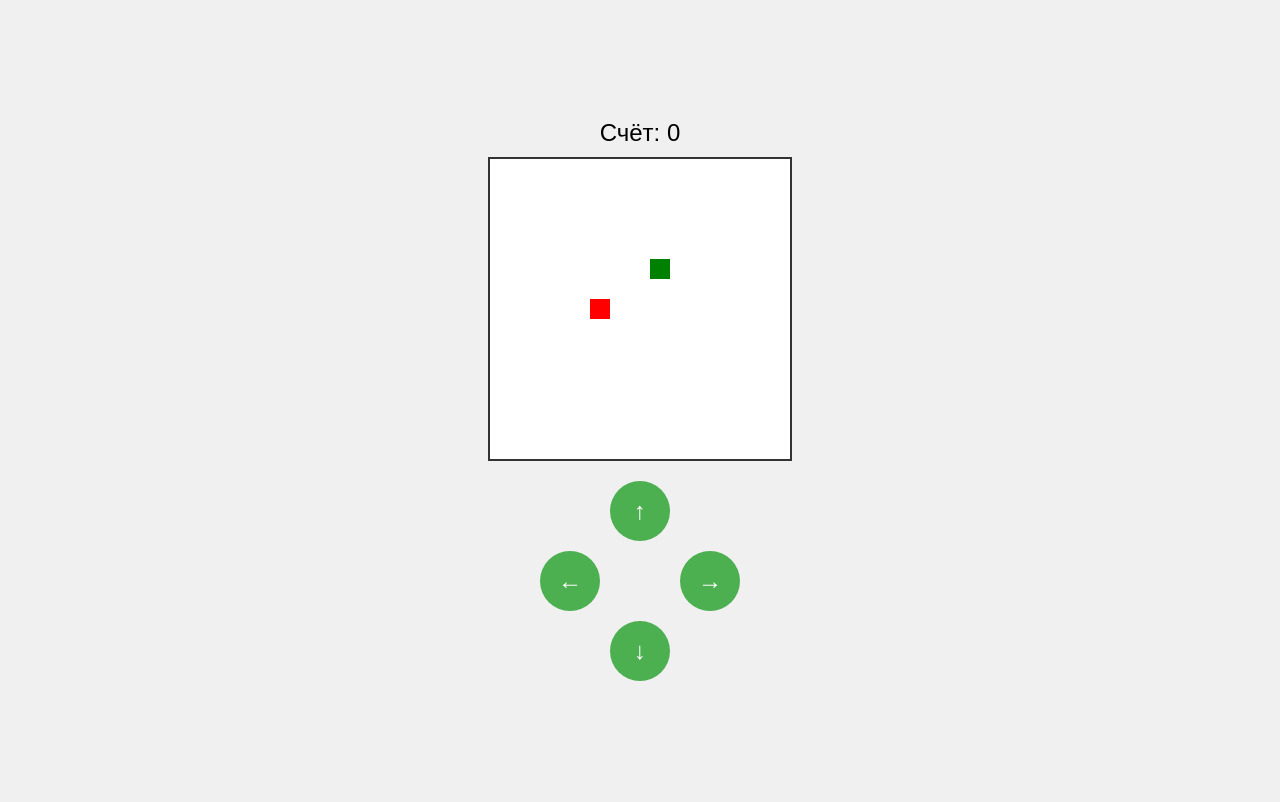
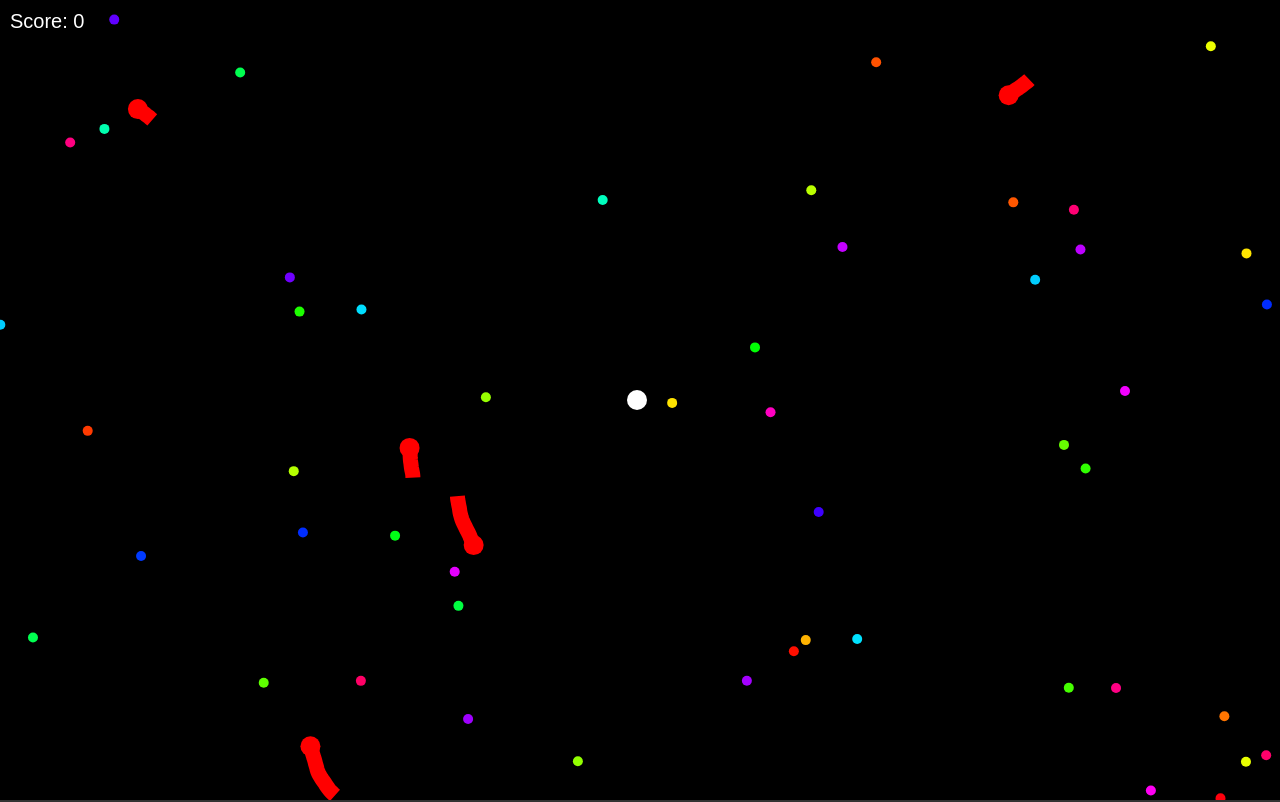
Before and after one commit to danchossssssi/test, a plain HTML site: page index.html in a window 1280 px wide. Drawn offline with Linux system fonts and the light colour scheme.

Commit message:
Update index.html

```diff
--- a/index.html
+++ b/index.html
@@ -1,172 +1,251 @@
 <!DOCTYPE html>
 <html>
 <head>
-    <title>Змейка</title>
+    <title>Slither.io Clone</title>
     <style>
         body {
+            margin: 0;
+            overflow: hidden;
+            background: #000;
             display: flex;
             justify-content: center;
             align-items: center;
             height: 100vh;
-            margin: 0;
-            background: #f0f0f0;
-            font-family: Arial, sans-serif;
-            touch-action: manipulation; /* Отключаем масштабирование на тач-устройствах */
-        }
-        #gameContainer {
-            display: flex;
-            flex-direction: column;
-            align-items: center;
+            font-family: Arial;
         }
         canvas {
             border: 2px solid #333;
-            background: #fff;
         }
         #score {
-            text-align: center;
-            font-size: 24px;
-            margin-bottom: 10px;
+            position: absolute;
+            top: 10px;
+            left: 10px;
+            color: white;
+            font-size: 20px;
         }
-        #controls {
-            display: grid;
-            grid-template-areas:
-                ". up ."
-                "left . right"
-                ". down .";
-            gap: 10px;
-            margin-top: 20px;
-        }
-        #up, #down, #left, #right {
-            width: 60px;
-            height: 60px;
-            background: #4CAF50;
-            border: none;
-            border-radius: 50%;
-            font-size: 24px;
-            color: white;
-            display: flex;
-            justify-content: center;
-            align-items: center;
-            user-select: none;
-        }
-        #up { grid-area: up; }
-        #down { grid-area: down; }
-        #left { grid-area: left; }
-        #right { grid-area: right; }
     </style>
 </head>
 <body>
-    <div id="gameContainer">
-        <div id="score">Счёт: 0</div>
-        <canvas id="gameCanvas" width="300" height="300"></canvas>
-        <div id="controls">
-            <button id="up">↑</button>
-            <button id="left">←</button>
-            <button id="right">→</button>
-            <button id="down">↓</button>
-        </div>
-    </div>
+    <div id="score">Score: 0</div>
+    <canvas id="gameCanvas"></canvas>
 
     <script>
-        const canvas = document.getElementById("gameCanvas");
-        const ctx = canvas.getContext("2d");
-        const scoreElement = document.getElementById("score");
+        const canvas = document.getElementById('gameCanvas');
+        const ctx = canvas.getContext('2d');
+        const scoreElement = document.getElementById('score');
 
-        const gridSize = 20;
-        let snake = [{ x: 100, y: 100 }];
-        let food = generateFood();
-        let dx = gridSize;
-        let dy = 0;
-        let score = 0;
-        let gameSpeed = 150;
-        let gameLoop;
+        // Настройки игры
+        canvas.width = window.innerWidth;
+        canvas.height = window.innerHeight;
+        const centerX = canvas.width / 2;
+        const centerY = canvas.height / 2;
 
+        // Игрок
+        let player = {
+            x: centerX,
+            y: centerY,
+            radius: 10,
+            speed: 3,
+            angle: 0,
+            tail: [],
+            length: 5,
+            score: 0
+        };
+
+        // Еда
+        let food = [];
+        const foodCount = 50;
+
+        // Враги (другие змейки)
+        let enemies = [];
+        const enemyCount = 5;
+
+        // Генерация еды
         function generateFood() {
-            const x = Math.floor(Math.random() * (canvas.width / gridSize)) * gridSize;
-            const y = Math.floor(Math.random() * (canvas.height / gridSize)) * gridSize;
-            return { x, y };
+            for (let i = 0; i < foodCount; i++) {
+                food.push({
+                    x: Math.random() * canvas.width,
+                    y: Math.random() * canvas.height,
+                    radius: 5,
+                    color: `hsl(${Math.random() * 360}, 100%, 50%)`
+                });
+            }
         }
 
-        function gameUpdate() {
-            const head = { x: snake[0].x + dx, y: snake[0].y + dy };
-            snake.unshift(head);
+        // Генерация врагов
+        function generateEnemies() {
+            for (let i = 0; i < enemyCount; i++) {
+                const angle = Math.random() * Math.PI * 2;
+                enemies.push({
+                    x: Math.random() * canvas.width,
+                    y: Math.random() * canvas.height,
+                    radius: 10,
+                    speed: 2,
+                    angle: angle,
+                    tail: [],
+                    length: 10 + Math.floor(Math.random() * 20)
+                });
+            }
+        }
 
-            if (head.x === food.x && head.y === food.y) {
-                score += 10;
-                scoreElement.textContent = `Счёт: ${score}`;
-                food = generateFood();
-            } else {
-                snake.pop();
+        // Обновление хвоста
+        function updateTail(entity) {
+            entity.tail.unshift({ x: entity.x, y: entity.y });
+            if (entity.tail.length > entity.length) {
+                entity.tail.pop();
+            }
+        }
+
+        // Проверка столкновений
+        function checkCollision(x1, y1, r1, x2, y2, r2) {
+            const dx = x1 - x2;
+            const dy = y1 - y2;
+            const distance = Math.sqrt(dx * dx + dy * dy);
+            return distance < r1 + r2;
+        }
+
+        // Основной цикл игры
+        function gameLoop() {
+            // Очистка экрана
+            ctx.fillStyle = 'black';
+            ctx.fillRect(0, 0, canvas.width, canvas.height);
+
+            // Управление игроком (курсор/касание)
+            player.angle = Math.atan2(
+                player.y - (window.mouseY || centerY),
+                player.x - (window.mouseX || centerX)
+            );
+
+            // Движение игрока
+            player.x -= Math.cos(player.angle) * player.speed;
+            player.y -= Math.sin(player.angle) * player.speed;
+
+            // Обновление хвоста игрока
+            updateTail(player);
+
+            // Отрисовка игрока
+            ctx.fillStyle = 'white';
+            ctx.beginPath();
+            ctx.arc(player.x, player.y, player.radius, 0, Math.PI * 2);
+            ctx.fill();
+
+            // Отрисовка хвоста игрока
+            ctx.strokeStyle = 'white';
+            ctx.lineWidth = player.radius * 1.5;
+            ctx.beginPath();
+            ctx.moveTo(player.tail[0]?.x || player.x, player.tail[0]?.y || player.y);
+            for (let i = 1; i < player.tail.length; i++) {
+                ctx.lineTo(player.tail[i].x, player.tail[i].y);
+            }
+            ctx.stroke();
+
+            // Проверка сбора еды
+            for (let i = 0; i < food.length; i++) {
+                if (checkCollision(player.x, player.y, player.radius, food[i].x, food[i].y, food[i].radius)) {
+                    player.length += 2;
+                    player.score += 1;
+                    scoreElement.textContent = `Score: ${player.score}`;
+                    food.splice(i, 1);
+                    food.push({
+                        x: Math.random() * canvas.width,
+                        y: Math.random() * canvas.height,
+                        radius: 5,
+                        color: `hsl(${Math.random() * 360}, 100%, 50%)`
+                    });
+                    break;
+                }
             }
 
-            if (
-                head.x < 0 || head.x >= canvas.width ||
-                head.y < 0 || head.y >= canvas.height ||
-                snake.slice(1).some(segment => segment.x === head.x && segment.y === head.y)
-            ) {
-                clearInterval(gameLoop);
-                alert(`Игра окончена! Ваш счёт: ${score}`);
-                resetGame();
-            }
+            // Отрисовка еды
+            food.forEach(f => {
+                ctx.fillStyle = f.color;
+                ctx.beginPath();
+                ctx.arc(f.x, f.y, f.radius, 0, Math.PI * 2);
+                ctx.fill();
+            });
 
-            ctx.clearRect(0, 0, canvas.width, canvas.height);
-            ctx.fillStyle = "red";
-            ctx.fillRect(food.x, food.y, gridSize, gridSize);
-            ctx.fillStyle = "green";
-            snake.forEach(segment => {
-                ctx.fillRect(segment.x, segment.y, gridSize, gridSize);
+            // Движение врагов
+            enemies.forEach(enemy => {
+                enemy.angle += (Math.random() - 0.5) * 0.2;
+                enemy.x += Math.cos(enemy.angle) * enemy.speed;
+                enemy.y += Math.sin(enemy.angle) * enemy.speed;
+
+                // Границы поля
+                if (enemy.x < 0) enemy.x = canvas.width;
+                if (enemy.x > canvas.width) enemy.x = 0;
+                if (enemy.y < 0) enemy.y = canvas.height;
+                if (enemy.y > canvas.height) enemy.y = 0;
+
+                updateTail(enemy);
+
+                // Отрисовка врага
+                ctx.fillStyle = 'red';
+                ctx.beginPath();
+                ctx.arc(enemy.x, enemy.y, enemy.radius, 0, Math.PI * 2);
+                ctx.fill();
+
+                // Отрисовка хвоста врага
+                ctx.strokeStyle = 'red';
+                ctx.lineWidth = enemy.radius * 1.5;
+                ctx.beginPath();
+                ctx.moveTo(enemy.tail[0]?.x || enemy.x, enemy.tail[0]?.y || enemy.y);
+                for (let i = 1; i < enemy.tail.length; i++) {
+                    ctx.lineTo(enemy.tail[i].x, enemy.tail[i].y);
+                }
+                ctx.stroke();
+
+                // Проверка столкновения с врагом
+                for (let i = 0; i < enemy.tail.length; i++) {
+                    if (checkCollision(player.x, player.y, player.radius, enemy.tail[i].x, enemy.tail[i].y, enemy.radius)) {
+                        alert(`Game Over! Score: ${player.score}`);
+                        resetGame();
+                        return;
+                    }
+                }
             });
+
+            requestAnimationFrame(gameLoop);
         }
 
-        // Клавиатурное управление
-        document.addEventListener("keydown", e => {
-            switch (e.key) {
-                case "ArrowUp": if (dy === 0) { dx = 0; dy = -gridSize; } break;
-                case "ArrowDown": if (dy === 0) { dx = 0; dy = gridSize; } break;
-                case "ArrowLeft": if (dx === 0) { dx = -gridSize; dy = 0; } break;
-                case "ArrowRight": if (dx === 0) { dx = gridSize; dy = 0; } break;
-            }
+        // Сброс игры
+        function resetGame() {
+            player = {
+                x: centerX,
+                y: centerY,
+                radius: 10,
+                speed: 3,
+                angle: 0,
+                tail: [],
+                length: 5,
+                score: 0
+            };
+            food = [];
+            enemies = [];
+            generateFood();
+            generateEnemies();
+            scoreElement.textContent = 'Score: 0';
+        }
+
+        // Отслеживание мыши/касания
+        window.mouseX = centerX;
+        window.mouseY = centerY;
+
+        canvas.addEventListener('mousemove', (e) => {
+            window.mouseX = e.clientX;
+            window.mouseY = e.clientY;
         });
 
-        // Сенсорное управление
-        document.getElementById("up").addEventListener("touchstart", () => {
-            if (dy === 0) { dx = 0; dy = -gridSize; }
-        });
-        document.getElementById("down").addEventListener("touchstart", () => {
-            if (dy === 0) { dx = 0; dy = gridSize; }
-        });
-        document.getElementById("left").addEventListener("touchstart", () => {
-            if (dx === 0) { dx = -gridSize; dy = 0; }
-        });
-        document.getElementById("right").addEventListener("touchstart", () => {
-            if (dx === 0) { dx = gridSize; dy = 0; }
-        });
+        canvas.addEventListener('touchmove', (e) => {
+            e.preventDefault();
+            const touch = e.touches[0];
+            window.mouseX = touch.clientX;
+            window.mouseY = touch.clientY;
+        }, { passive: false });
 
-        // Для кликов мышью (если вдруг на планшете с стилусом)
-        document.getElementById("up").addEventListener("click", () => {
-            if (dy === 0) { dx = 0; dy = -gridSize; }
-        });
-        document.getElementById("down").addEventListener("click", () => {
-            if (dy === 0) { dx = 0; dy = gridSize; }
-        });
-        document.getElementById("left").addEventListener("click", () => {
-            if (dx === 0) { dx = -gridSize; dy = 0; }
-        });
-        document.getElementById("right").addEventListener("click", () => {
-            if (dx === 0) { dx = gridSize; dy = 0; }
-        });
-
-        function resetGame() {
-            snake = [{ x: 100, y: 100 }];
-            dx = gridSize;
-            dy = 0;
-            score = 0;
-            scoreElement.textContent = `Счёт: ${score}`;
-            food = generateFood();
-            gameLoop = setInterval(gameUpdate, gameSpeed);
-        }
-
-        resetGame();
+        // Запуск игры
+        generateFood();
+        generateEnemies();
+        gameLoop();
     </script>
 </body>
 </html>
```
